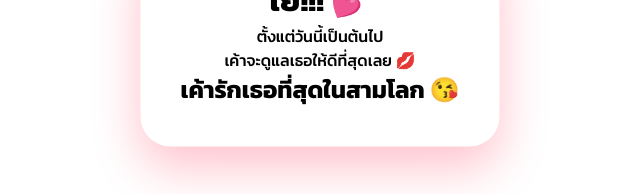
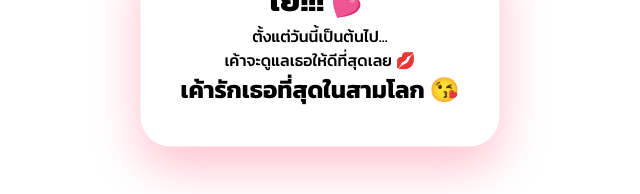
Before and after one commit to Chanathup/Chanathup.github.io, a plain HTML site: page index.html in a window 1280 px wide. Both pictures are taken after a click on the button "😳เป็นดิ". Shown: the part 359-553 px from the top of the page, 320-960 px from the left. Drawn offline with Linux system fonts and the light colour scheme.

Commit message:
Update index.html

```diff
--- a/index.html
+++ b/index.html
@@ -38,7 +38,7 @@
 <h1>เย้!!! 💕</h1>
 
 <p>
-ตั้งแต่วันนี้เป็นต้นไป<br>
+ตั้งแต่วันนี้เป็นต้นไป...<br>
 เค้าจะดูแลเธอให้ดีที่สุดเลย 💋
 </p>
 
```
